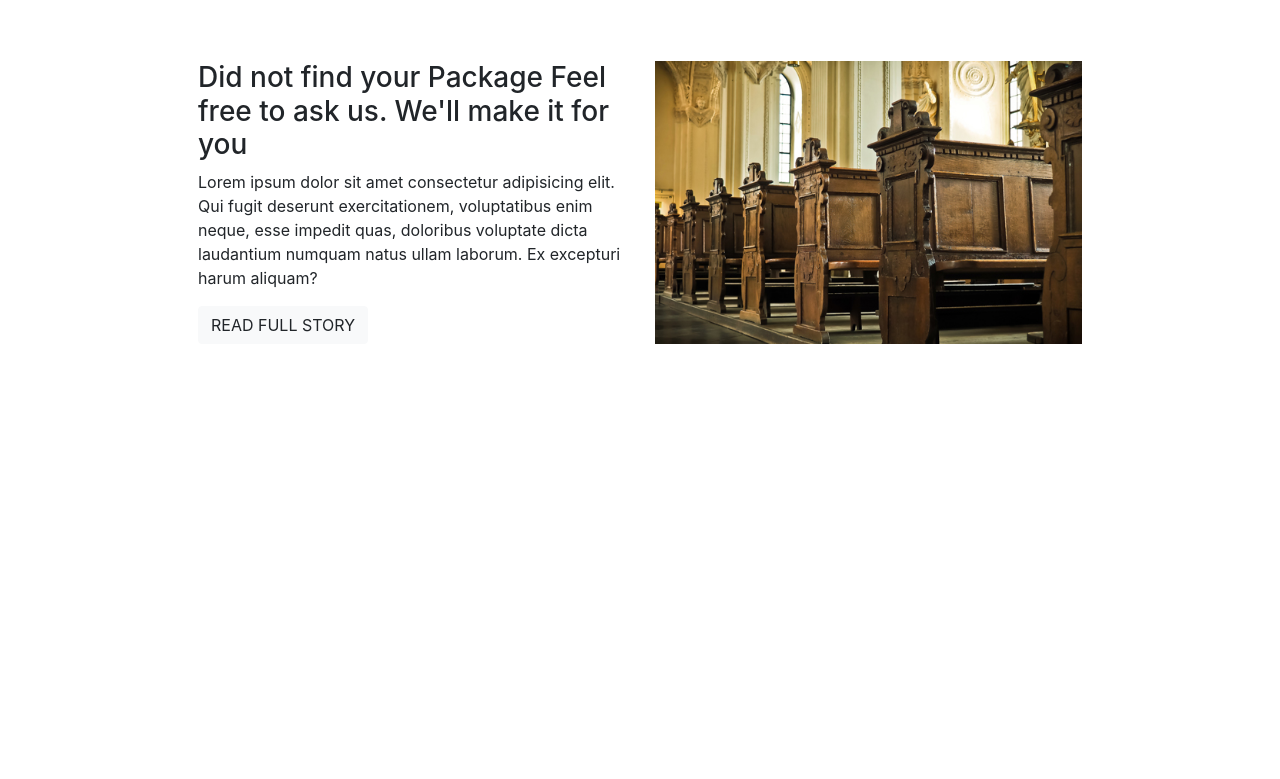
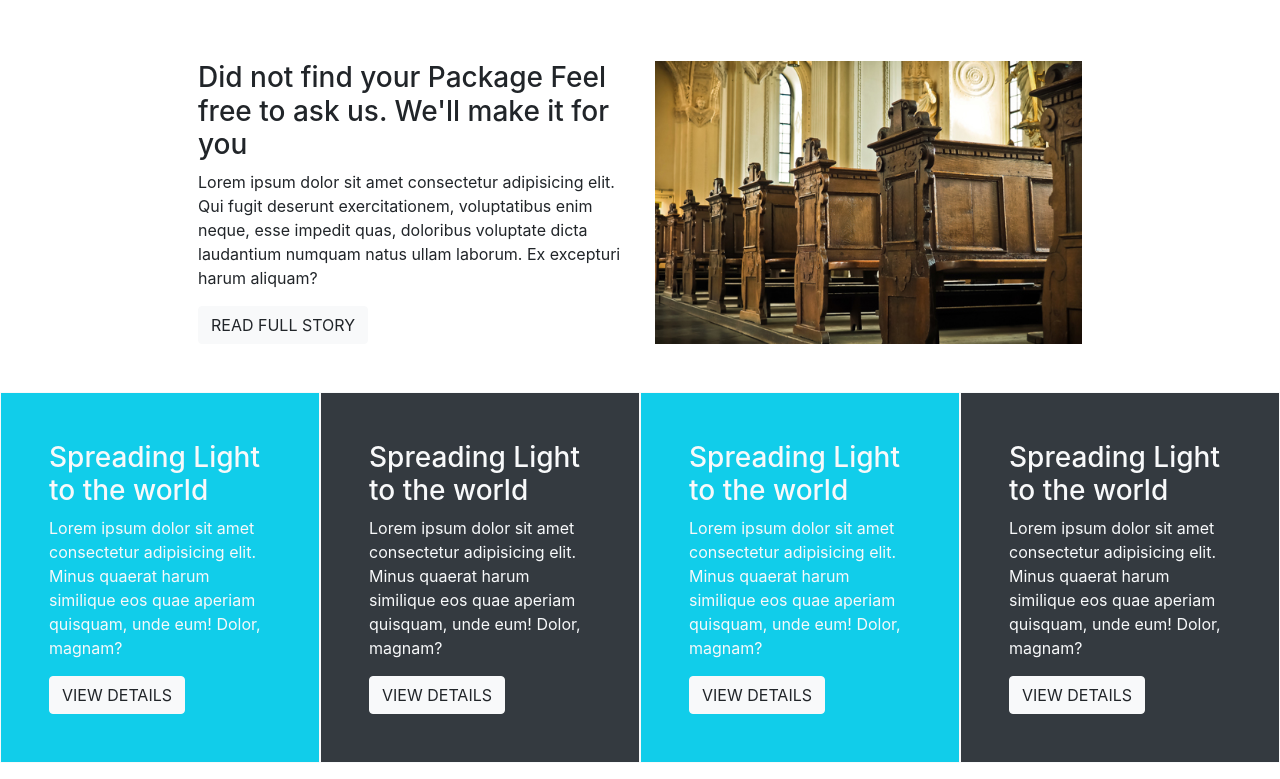
Before and after one commit to LouisePeiffer/html-bootstrap-git-recap-exercice, a plain HTML site: page index.html in a window 1280 px wide. Shown: the part 210-989 px from the top of the page. Before the commit the page ends 800 px from the top, so only its background shows below. Drawn offline with Linux system fonts and the light colour scheme; files whose address does not match are found by name.

Commit message:
Section petits texte

```diff
--- a/index.html
+++ b/index.html
@@ -41,5 +41,31 @@
             <img src="./public/img/about.jpg" alt="" class="col-6">
         </div>
     </section>
+
+    <!-- Section galerie texte -->
+    <section class="container-fluid">
+        <div class="row mt-5 mb-3">
+            <div class="bg-bleu col-3 text-light p-5 border border-light">
+                <h3>Spreading Light to the world</h3>
+                <p>Lorem ipsum dolor sit amet consectetur adipisicing elit. Minus quaerat harum similique eos quae aperiam quisquam, unde eum! Dolor, magnam?</p>
+                <button type="button" class="btn btn-light text-uppercase">View details</button>
+            </div>
+            <div class="bg-dark col-3 text-light p-5 border border border-light">
+                <h3>Spreading Light to the world</h3>
+                <p>Lorem ipsum dolor sit amet consectetur adipisicing elit. Minus quaerat harum similique eos quae aperiam quisquam, unde eum! Dolor, magnam?</p>
+                <button type="button" class="btn btn-light text-uppercase">View details</button>
+            </div>
+            <div class="bg-bleu col-3 text-light p-5 border border-light">
+                <h3>Spreading Light to the world</h3>
+                <p>Lorem ipsum dolor sit amet consectetur adipisicing elit. Minus quaerat harum similique eos quae aperiam quisquam, unde eum! Dolor, magnam?</p>
+                <button type="button" class="btn btn-light text-uppercase">View details</button>
+            </div>
+            <div class="bg-dark col-3 text-light p-5 border border-light">
+                <h3>Spreading Light to the world</h3>
+                <p>Lorem ipsum dolor sit amet consectetur adipisicing elit. Minus quaerat harum similique eos quae aperiam quisquam, unde eum! Dolor, magnam?</p>
+                <button type="button" class="btn btn-light text-uppercase">View details</button>
+            </div>
+        </div>
+    </section>
 </body>
 </html>
```
